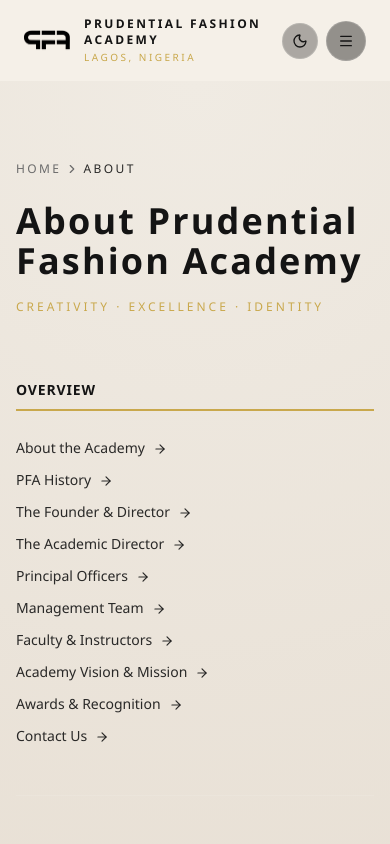
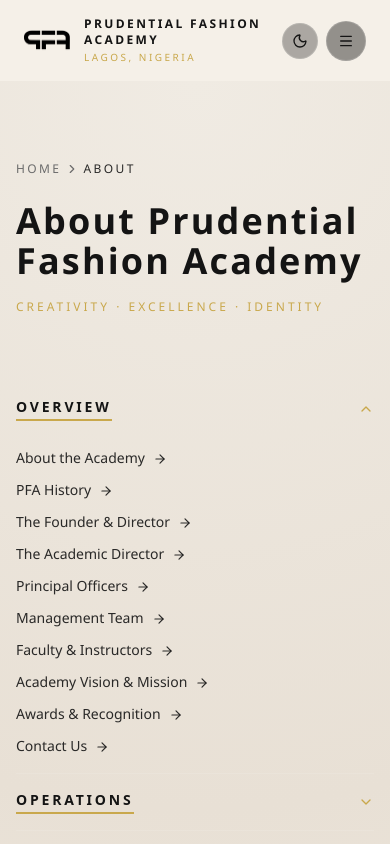
Before and after one commit to Nonyd/fashion-academy, a Next.js app: page /about in a window 390 px wide. Shown: the top 844 px of the page. Built offline with nearby package versions, Linux system fonts and the light colour scheme.

Commit message:
Integrate AboutDirectoryAccordion component into AboutPage for improved organization of overview and operations links. This refactor simplifies the layout by replacing separate sections with a cohesive accordion structure, enhancing user experience and navigation.

```diff
--- a/app/about/page.tsx
+++ b/app/about/page.tsx
@@ -4,6 +4,7 @@
 import { ArrowRight } from "lucide-react";
 import Breadcrumb from "@/components/about/Breadcrumb";
 import StatBadge from "@/components/about/StatBadge";
+import AboutDirectoryAccordion from "@/components/about/AboutDirectoryAccordion";
 import { SIDEBAR_OVERVIEW, SIDEBAR_OPERATIONS } from "@/lib/data/about";
 
 export const metadata: Metadata = {
@@ -31,47 +32,10 @@
         Creativity · Excellence · Identity
       </p>
 
-      <section
-        className="mt-16 flex w-full min-w-0 flex-col gap-12 md:grid md:grid-cols-2 md:gap-12"
-        aria-label="About directory"
-      >
-        <div className="min-w-0">
-          <h2 className="mb-6 border-b-2 border-[var(--color-gold)] pb-2 text-sm font-semibold uppercase tracking-[0.2em] text-[var(--color-ivory)]">
-            Overview
-          </h2>
-          <ul className="space-y-2">
-            {SIDEBAR_OVERVIEW.map((item) => (
-              <li key={item.href}>
-                <Link
-                  href={item.href}
-                  className="group inline-flex items-center gap-2 text-sm text-[var(--color-ivory)]/90 transition-colors hover:text-[var(--color-gold)]"
-                >
-                  {item.label}
-                  <ArrowRight className="h-3.5 w-3.5 shrink-0 transition-transform group-hover:translate-x-1" />
-                </Link>
-              </li>
-            ))}
-          </ul>
-        </div>
-        <div className="min-w-0 border-t border-white/10 pt-12 md:border-t-0 md:pt-0">
-          <h2 className="mb-6 border-b-2 border-[var(--color-gold)] pb-2 text-sm font-semibold uppercase tracking-[0.2em] text-[var(--color-ivory)]">
-            Operations
-          </h2>
-          <ul className="space-y-2">
-            {SIDEBAR_OPERATIONS.map((item) => (
-              <li key={item.href}>
-                <Link
-                  href={item.href}
-                  className="group inline-flex items-center gap-2 text-sm text-[var(--color-ivory)]/90 transition-colors hover:text-[var(--color-gold)]"
-                >
-                  {item.label}
-                  <ArrowRight className="h-3.5 w-3.5 shrink-0 transition-transform group-hover:translate-x-1" />
-                </Link>
-              </li>
-            ))}
-          </ul>
-        </div>
-      </section>
+      <AboutDirectoryAccordion
+        overviewLinks={SIDEBAR_OVERVIEW}
+        operationsLinks={SIDEBAR_OPERATIONS}
+      />
 
       <section className="mt-20 grid w-full min-w-0 gap-10 lg:grid-cols-[1fr_1fr] lg:gap-16" aria-label="Introduction">
         <div className="min-w-0 w-full">
--- /dev/null
+++ b/components/about/AboutDirectoryAccordion.tsx
@@ -0,0 +1,157 @@
+"use client";
+
+import { useState } from "react";
+import Link from "next/link";
+import { ArrowRight, ChevronDown } from "lucide-react";
+import type { SidebarLink } from "@/lib/data/about";
+
+type Props = {
+  overviewLinks: SidebarLink[];
+  operationsLinks: SidebarLink[];
+};
+
+export default function AboutDirectoryAccordion({
+  overviewLinks,
+  operationsLinks,
+}: Props) {
+  const [openId, setOpenId] = useState<"overview" | "operations" | null>("overview");
+
+  const toggle = (id: "overview" | "operations") => {
+    setOpenId((prev) => (prev === id ? null : id));
+  };
+
+  return (
+    <section
+      className="mt-16 w-full min-w-0"
+      aria-label="About directory"
+    >
+      {/* Mobile: accordion */}
+      <div className="flex flex-col gap-0 md:hidden">
+        <div className="border-b border-white/10">
+          <button
+            type="button"
+            onClick={() => toggle("overview")}
+            className="flex w-full items-center justify-between py-4 text-left text-sm font-semibold uppercase tracking-[0.2em] text-[var(--color-ivory)]"
+            aria-expanded={openId === "overview"}
+            aria-controls="accordion-overview"
+            id="accordion-overview-heading"
+          >
+            <span className="border-b-2 border-[var(--color-gold)] pb-0.5">Overview</span>
+            <ChevronDown
+              className={`h-4 w-4 shrink-0 text-[var(--color-gold)] transition-transform duration-200 ${
+                openId === "overview" ? "rotate-180" : ""
+              }`}
+              aria-hidden
+            />
+          </button>
+          <div
+            id="accordion-overview"
+            role="region"
+            aria-labelledby="accordion-overview-heading"
+            className={`grid transition-[grid-template-rows] duration-200 ease-out ${
+              openId === "overview" ? "grid-rows-[1fr]" : "grid-rows-[0fr]"
+            }`}
+          >
+            <div className="min-h-0 overflow-hidden">
+            <ul className="space-y-2 pb-4 pt-2">
+              {overviewLinks.map((item) => (
+                <li key={item.href}>
+                  <Link
+                    href={item.href}
+                    className="group inline-flex items-center gap-2 text-sm text-[var(--color-ivory)]/90 transition-colors hover:text-[var(--color-gold)]"
+                  >
+                    {item.label}
+                    <ArrowRight className="h-3.5 w-3.5 shrink-0 transition-transform group-hover:translate-x-1" />
+                  </Link>
+                </li>
+              ))}
+            </ul>
+            </div>
+          </div>
+        </div>
+        <div className="border-b border-white/10">
+          <button
+            type="button"
+            onClick={() => toggle("operations")}
+            className="flex w-full items-center justify-between py-4 text-left text-sm font-semibold uppercase tracking-[0.2em] text-[var(--color-ivory)]"
+            aria-expanded={openId === "operations"}
+            aria-controls="accordion-operations"
+            id="accordion-operations-heading"
+          >
+            <span className="border-b-2 border-[var(--color-gold)] pb-0.5">Operations</span>
+            <ChevronDown
+              className={`h-4 w-4 shrink-0 text-[var(--color-gold)] transition-transform duration-200 ${
+                openId === "operations" ? "rotate-180" : ""
+              }`}
+              aria-hidden
+            />
+          </button>
+          <div
+            id="accordion-operations"
+            role="region"
+            aria-labelledby="accordion-operations-heading"
+            className={`grid transition-[grid-template-rows] duration-200 ease-out ${
+              openId === "operations" ? "grid-rows-[1fr]" : "grid-rows-[0fr]"
+            }`}
+          >
+            <div className="min-h-0 overflow-hidden">
+            <ul className="space-y-2 pb-4 pt-2">
+              {operationsLinks.map((item) => (
+                <li key={item.href}>
+                  <Link
+                    href={item.href}
+                    className="group inline-flex items-center gap-2 text-sm text-[var(--color-ivory)]/90 transition-colors hover:text-[var(--color-gold)]"
+                  >
+                    {item.label}
+                    <ArrowRight className="h-3.5 w-3.5 shrink-0 transition-transform group-hover:translate-x-1" />
+                  </Link>
+                </li>
+              ))}
+            </ul>
+            </div>
+          </div>
+        </div>
+      </div>
+
+      {/* Desktop: two-column grid */}
+      <div className="hidden w-full min-w-0 grid-cols-2 gap-12 md:grid">
+        <div className="min-w-0">
+          <h2 className="mb-6 border-b-2 border-[var(--color-gold)] pb-2 text-sm font-semibold uppercase tracking-[0.2em] text-[var(--color-ivory)]">
+            Overview
+          </h2>
+          <ul className="space-y-2">
+            {overviewLinks.map((item) => (
+              <li key={item.href}>
+                <Link
+                  href={item.href}
+                  className="group inline-flex items-center gap-2 text-sm text-[var(--color-ivory)]/90 transition-colors hover:text-[var(--color-gold)]"
+                >
+                  {item.label}
+                  <ArrowRight className="h-3.5 w-3.5 shrink-0 transition-transform group-hover:translate-x-1" />
+                </Link>
+              </li>
+            ))}
+          </ul>
+        </div>
+        <div className="min-w-0">
+          <h2 className="mb-6 border-b-2 border-[var(--color-gold)] pb-2 text-sm font-semibold uppercase tracking-[0.2em] text-[var(--color-ivory)]">
+            Operations
+          </h2>
+          <ul className="space-y-2">
+            {operationsLinks.map((item) => (
+              <li key={item.href}>
+                <Link
+                  href={item.href}
+                  className="group inline-flex items-center gap-2 text-sm text-[var(--color-ivory)]/90 transition-colors hover:text-[var(--color-gold)]"
+                >
+                  {item.label}
+                  <ArrowRight className="h-3.5 w-3.5 shrink-0 transition-transform group-hover:translate-x-1" />
+                </Link>
+              </li>
+            ))}
+          </ul>
+        </div>
+      </div>
+    </section>
+  );
+}
```
